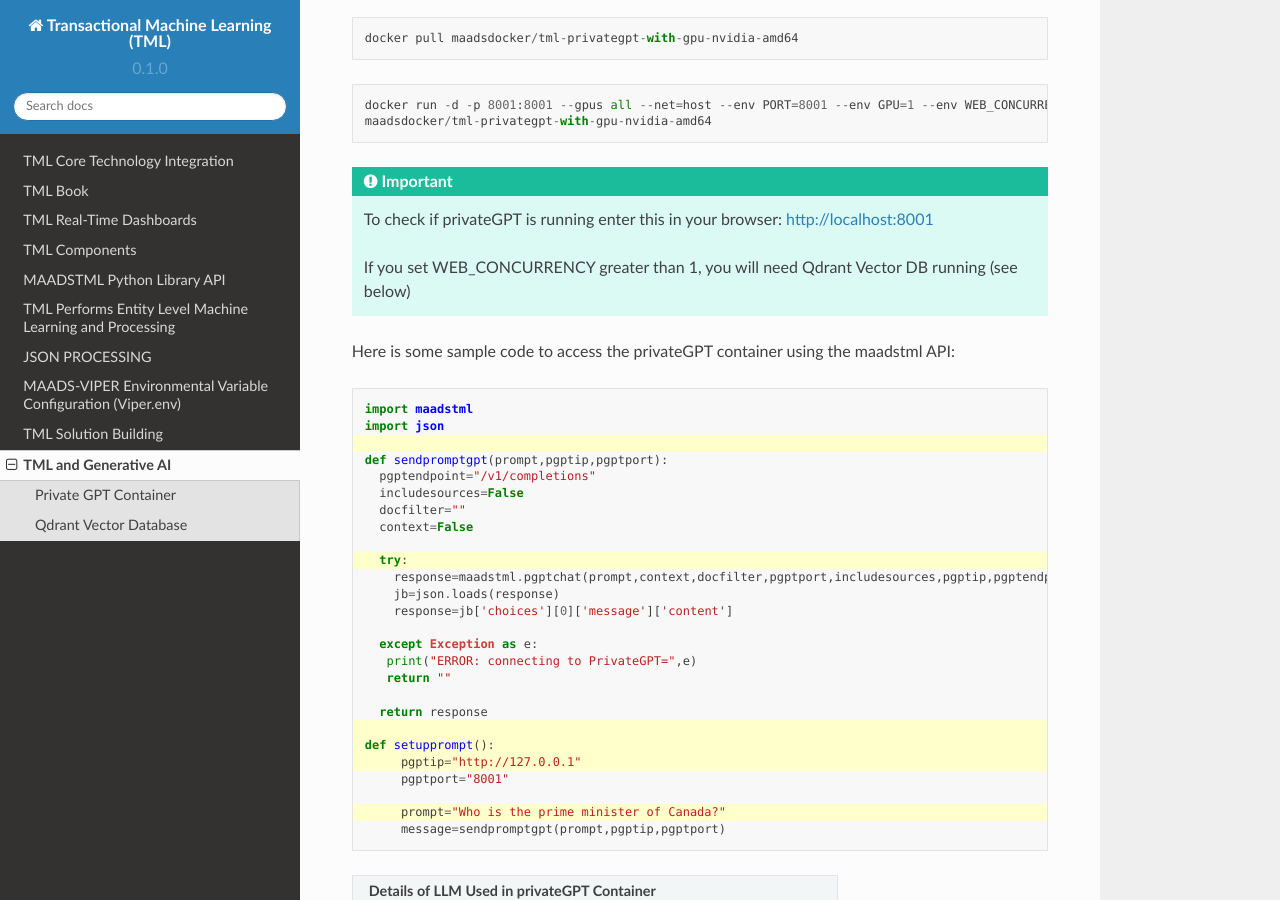
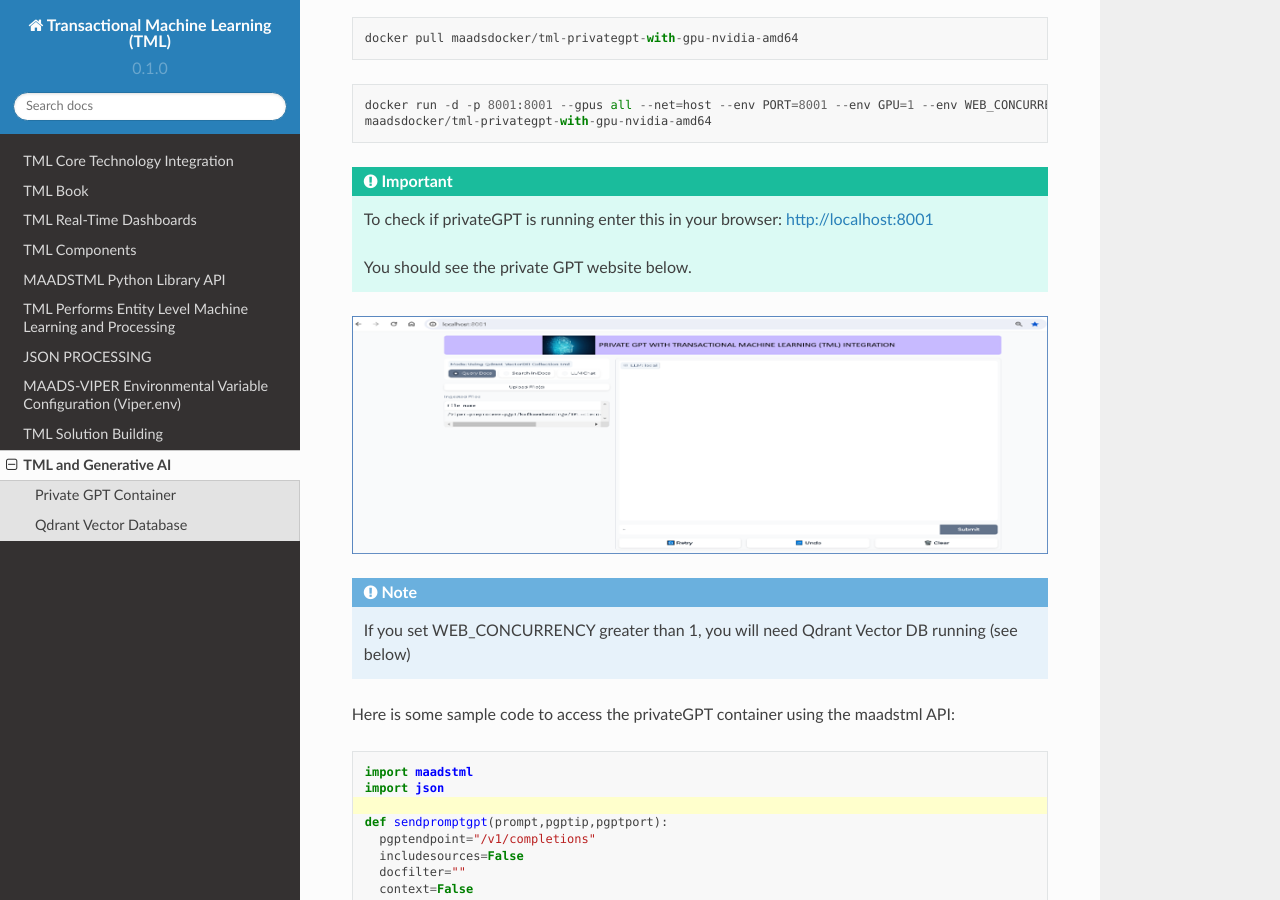
Before and after one commit to smaurice101/readthedocs, a Sphinx documentation site: the page built from docs/source/genai.rst, in a window 1280 px wide and 900 px high, scrolled down 542 px. Built offline with Sphinx 7.4.7 and the Read the Docs theme 2.0.0, drawn with Linux system fonts in a browser that asks for light colours.

Commit message:
Update genai.rst

```diff
--- a/docs/source/genai.rst
+++ b/docs/source/genai.rst
@@ -37,7 +37,14 @@
 
    To check if privateGPT is running enter this in your browser: http://localhost:8001
 
+   You should see the private GPT website below.
+
+.. figure:: pgpt1.png
+
+.. note::
+
    If you set WEB_CONCURRENCY greater than 1, you will need Qdrant Vector DB running (see below)
+
 
 Here is some sample code to access the privateGPT container using the maadstml API:
 
```
